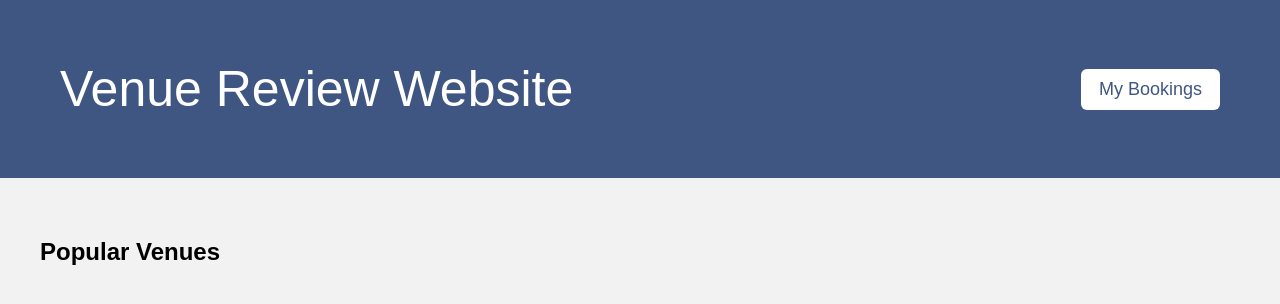
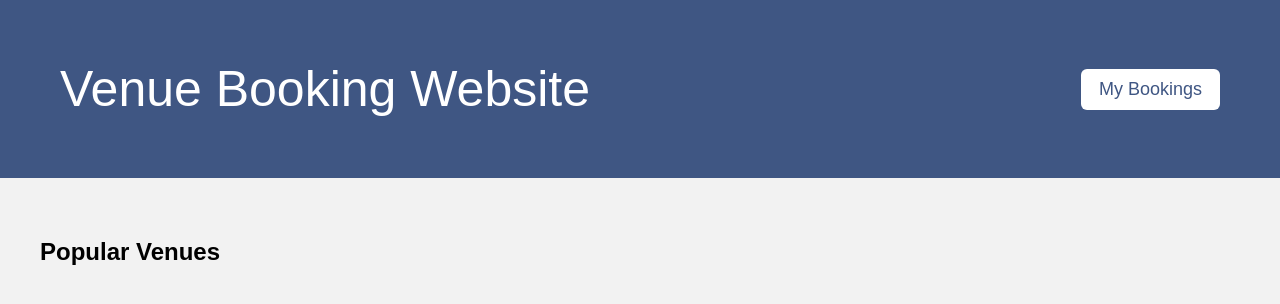
Before and after one commit to danenriquerrhine/project, a Flask app: page / in a window 1280 px wide. Shown: the top 304 px of the page. Run offline with Flask 3, Linux system fonts and the light colour scheme; data that the repository does not hold is empty.

Commit message:
Update Homepage.html

```diff
--- a/templates/Homepage.html
+++ b/templates/Homepage.html
@@ -3,7 +3,7 @@
 <head>
 <meta charset="UTF-8">
 <meta name="viewport" content="width=device-width, initial-scale=1.0">
-<title>Venue Review Website</title>
+<title>Venue Booking Website</title>
 <link rel="stylesheet" href="{{ url_for('static', filename='css/style.css') }}">
 <style>
 body{
@@ -82,7 +82,7 @@ color:inherit;
 </head>
 <body>
 <div class="header">
-<div>Venue Review Website</div>
+<div>Venue Booking Website</div>
 <a href="/my_bookings" class="my-bookings">My Bookings</a>
 </div>
 <div class="section">
```
